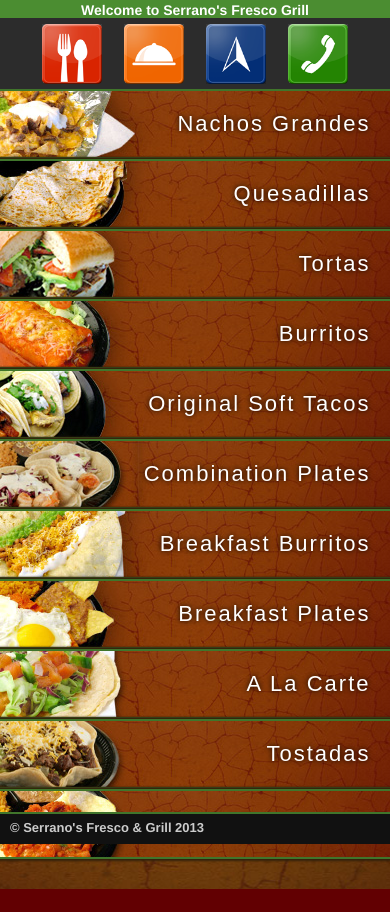
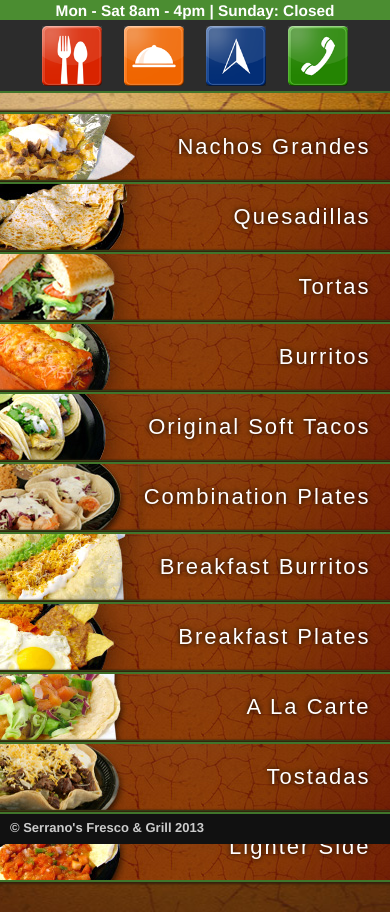
Before and after one commit to samnevarez/serranos-fresco-grill, a plain HTML site: page index.html in a window 390 px wide. Before the commit the page ends 889 px from the top, so only its background shows below. Drawn offline with Linux system fonts and the light colour scheme; a web font is replaced by a local one.

```diff
--- a/index.html
+++ b/index.html
@@ -20,8 +20,9 @@
 				</div>
 				<div id="top_bar_mobile">
 					<div class="top_bar_title">
-					<h1>Welcome to Serrano's Fresco Grill</h1>
-					</div>
+					<div>Mon - Sat 8am - 4pm | Sunday: Closed</div>
+					<!-- <div>Takeout orders only due to Covid19</div> -->
+				</div>
 					<div id="icon_container_mobile">
 						<div class="icon_img" style="margin-right: 22px;" >
 							<a href="index.html">
@@ -68,7 +69,7 @@
 							<div id="map_box" onclick="window.open('https://maps.google.com/?q=33.521335,-117.166269');">
 							</div>
 							<div id="store_hours">
-								<span class="days_hours">M-F:</span> 8:00 am - 7:30 pm <span class="days_bull">&bull;</span> <span class="days_hours">Sat:</span> 8:00 am - 6:00 pm <span class="days_bull">&bull;</span> <span class="days_hours">Sun:</span> <span class="days_closed">Closed</span>
+								<span class="days_hours">M-F:</span> 8:00 am - 4:00 pm <span class="days_bull">&bull;</span> <span class="days_hours">Sat:</span> 8:00 am - 4:00 pm <span class="days_bull">&bull;</span> <span class="days_hours">Sun:</span> <span class="days_closed">Closed</span>
 							</div>
 					</div>
 			</div>
--- a/public/css/main.css
+++ b/public/css/main.css
@@ -293,7 +293,7 @@ ul.linkset li{
 @media screen and (max-width: 480px) {
 
 body {
-	margin: 74px 0 30px 0;
+	margin: 97px 0 30px 0;
 	background: #620002 top center fixed no-repeat url(../img/background.jpg);
 }
 
```
Also changed, not shown: 2 other files.
